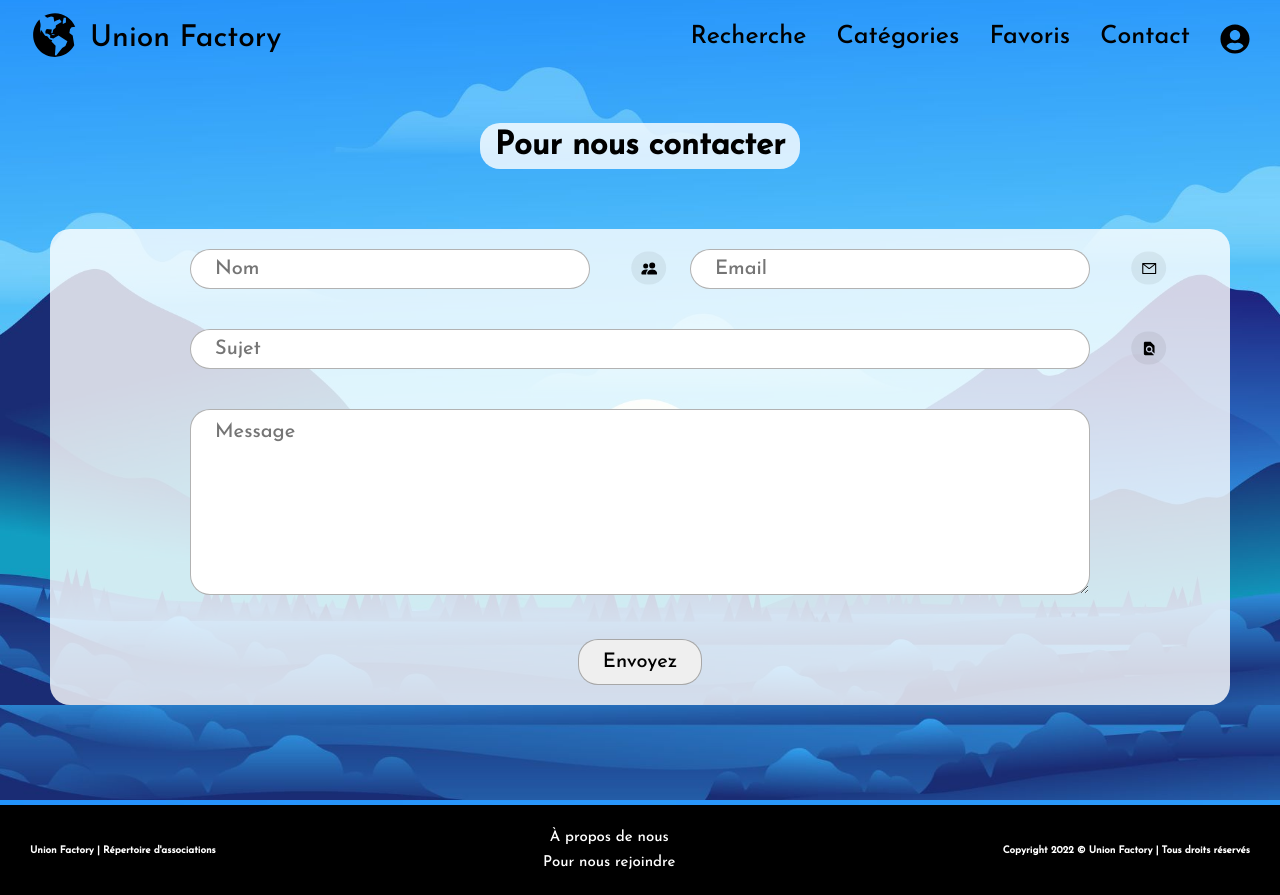
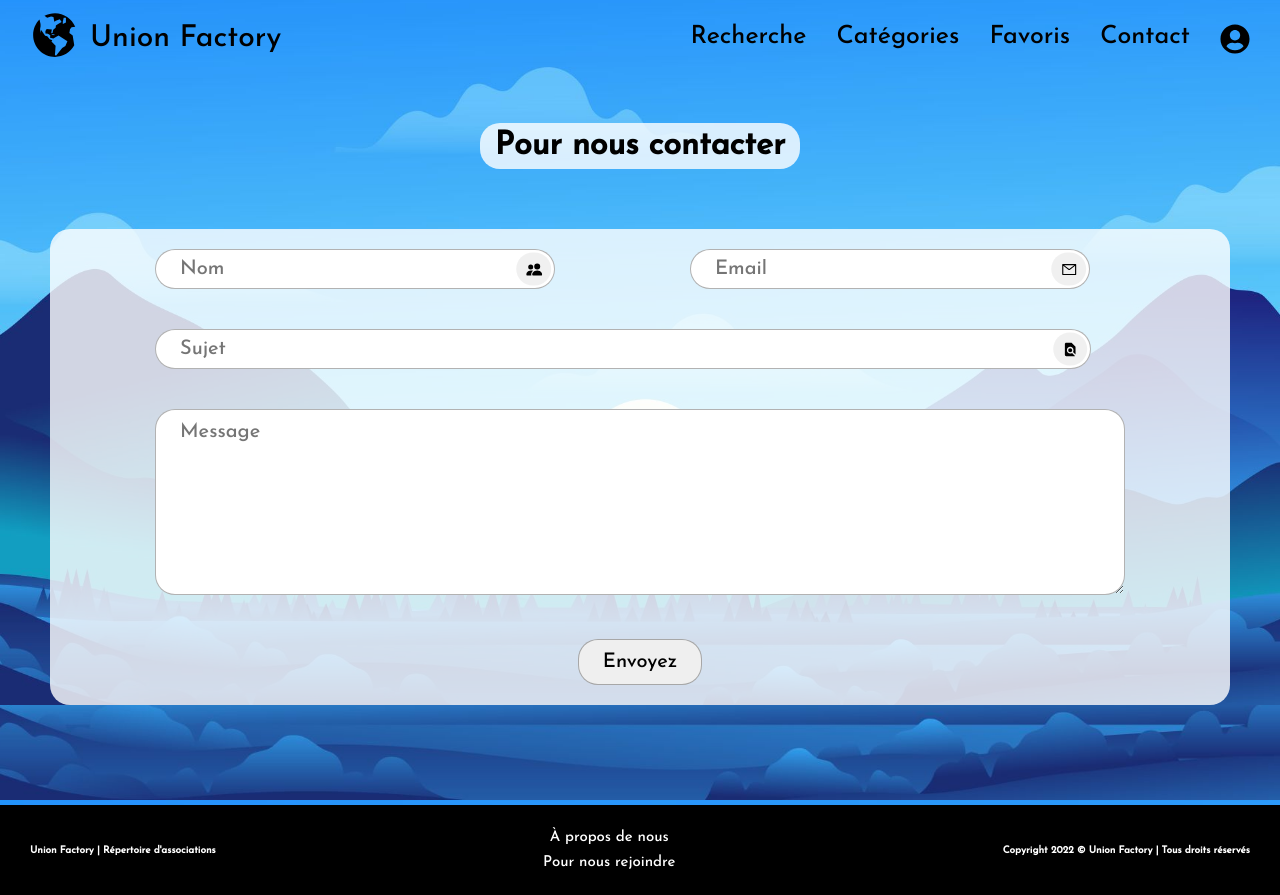
Before and after one commit to TheoLandemaine/Union_Factory, a React (Create React App) app: page /contact in a window 1280 px wide. Built offline with nearby package versions, Linux system fonts and the light colour scheme; no server answers.

Commit message:
Fix fontAwsome position

```diff
--- a/src/components/Recherche.js
+++ b/src/components/Recherche.js
@@ -91,14 +91,15 @@ function Recherche() {
     // console.log(searchTerm);
     return (
         <>
+
             <div className="searchBar" id="barSearch">
+                <i><FaSearch /></i>
                 <input type="text"
                        name="searchBar"
                        id="searchBar"
                        placeholder="Rechercher une association"
                        onChange={handleSearchTerm}
                 />
-                <i><FaSearch /></i>
             </div>
             <h1>Hello {loginStatus}</h1>
             <div className="container">
--- a/src/css/contact.css
+++ b/src/css/contact.css
@@ -103,7 +103,7 @@ form{
 }
 
 .logoContact {
-    position: absolute;
+    position: relative;
     align-items: center;
     justify-content: center;
     width: 35px;
@@ -121,16 +121,16 @@ form{
 }
 
 #logoNom {
-    top: 268px;
-    left: 636px;
+    top: 40px;
+    left: -84px;
 }
 
 #logoEmail {
-    top: 268px;
-    left: 1136px;
+    top: 40px;
+    left: -34px;
 }
 
 #logoSujet {
-    top: 348px;
-    left: 1136px;
+    top: 40px;
+    left: -33px;
 }
--- a/src/css/style.css
+++ b/src/css/style.css
@@ -497,10 +497,9 @@ HEADER
 }
 
 .searchBar i {
-  position:absolute;
-  left:280px;
-  top:130px;
-  padding:9px 8px;
+  position:relative;
+  left:80px;
+  top:65px;
 }
 
 /*
```
